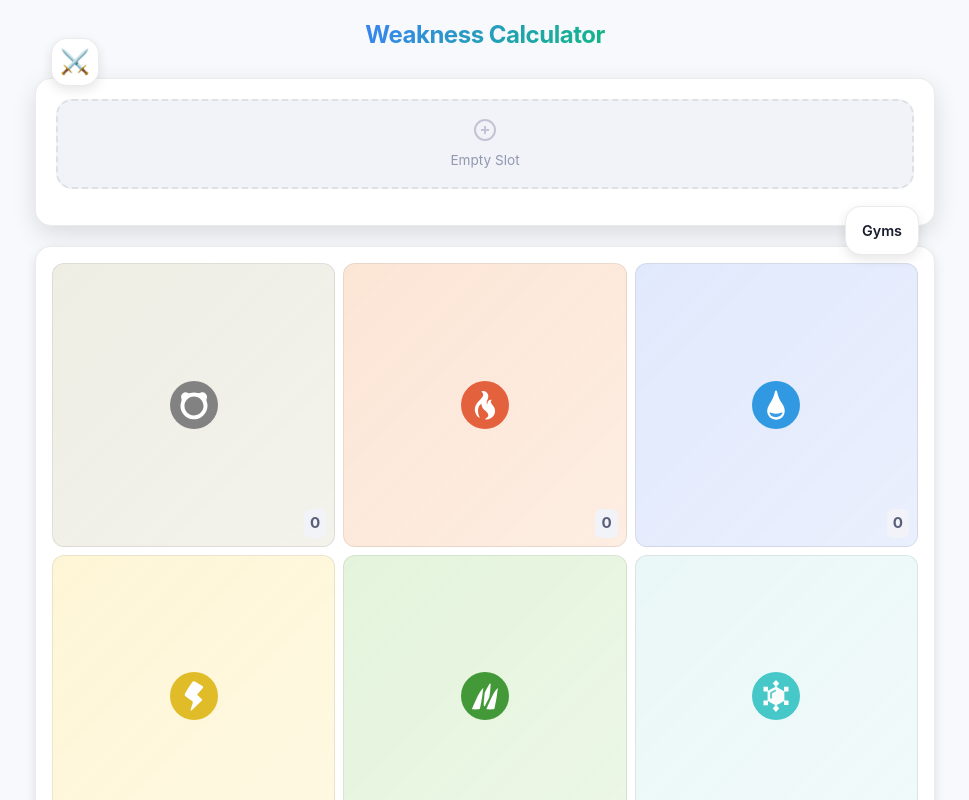
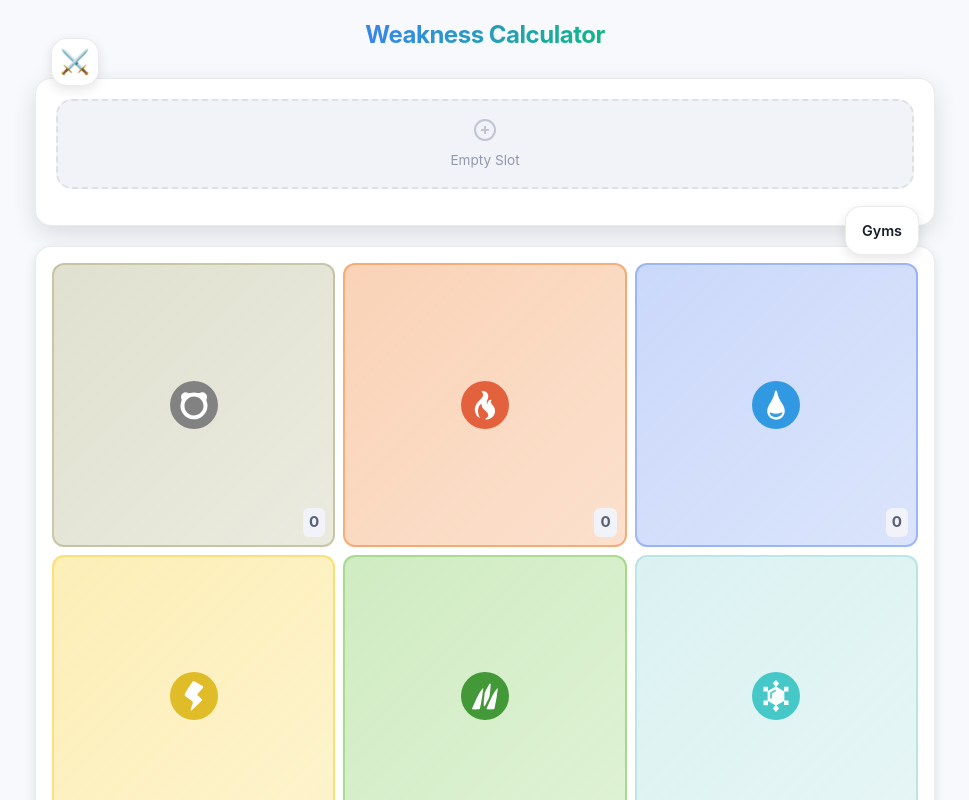
Before and after one commit to Waxmard/pokemon-team-status, a Vue app: page / in a window 1280 px wide. Shown: the top 800 px of the page, without its empty margins (155-1124 px from the left). Built offline with nearby package versions, Linux system fonts and the light colour scheme.

Commit message:
accentuate gym coloring

```diff
--- a/src/components/GymRow.vue
+++ b/src/components/GymRow.vue
@@ -32,8 +32,8 @@
 <script setup>
 import { computed } from 'vue'
 import { BERRY_BY_TYPE } from '../data/berries.js'
-import { getTypeIcon } from '../data/types.js'
-import { getTypeBackground } from '../utils/colors.js'
+import { getTypeIcon, TYPE_COLORS } from '../data/types.js'
+import { getTypeBackground, hexToRgba } from '../utils/colors.js'
 import { getBerrySprite } from '../utils/pokemon.js'
 import SpriteImg from './SpriteImg.vue'
 
@@ -61,7 +61,12 @@ defineEmits(['click'])
 const berrySprite = computed(() => getBerrySprite(BERRY_BY_TYPE[props.type]))
 
 const rowBackgroundStyle = computed(() => {
-  return getTypeBackground(props.type, 0.2)
+  const baseStyle = getTypeBackground(props.type, 0.35)
+  const borderColor = TYPE_COLORS[props.type].bg
+  return {
+    ...baseStyle,
+    borderColor: hexToRgba(borderColor, 0.5),
+  }
 })
 </script>
 
@@ -77,7 +82,7 @@ const rowBackgroundStyle = computed(() => {
   transition: transform var(--transition-base), box-shadow var(--transition-base), opacity var(--transition-base);
   -webkit-tap-highlight-color: transparent;
   user-select: none;
-  border: 1px solid var(--color-border);
+  border: 2px solid; /* color set via inline style */
   color: var(--color-text-primary);
 }
 
```
